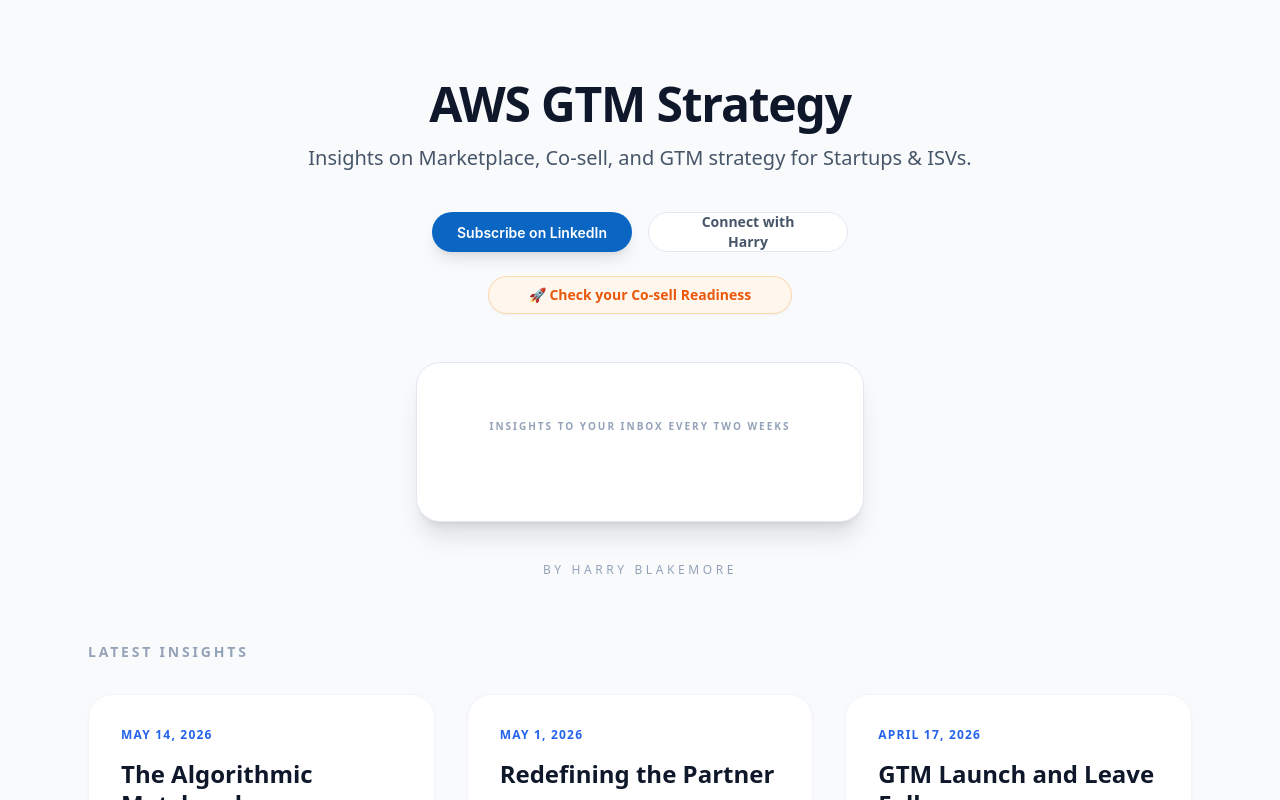
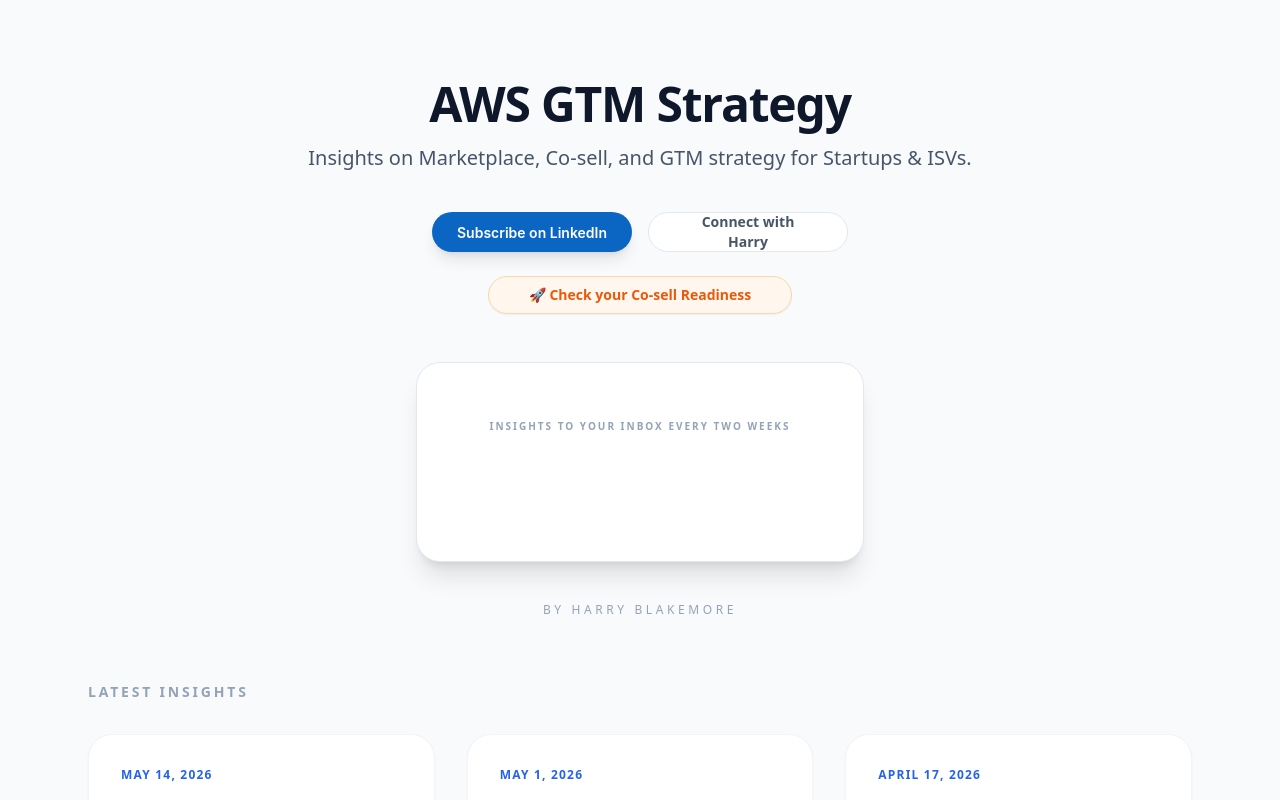
Before and after one commit to hblakemore47-blip/awscosellnewsletter, a Next.js app: page / in a window 1280 px wide. Shown: the top 800 px of the page. Built offline with nearby package versions, Linux system fonts and the light colour scheme.

Commit message:
Update layout.js

```diff
--- a/app/layout.js
+++ b/app/layout.js
@@ -11,12 +11,6 @@ export default function RootLayout({ children }) {
   return (
     <html lang="en">
       <body className="bg-slate-50 text-slate-900 font-sans">
-        {/* This loads the Beehiiv engine correctly for Next.js */}
-        <Script
-          src="https://subscribe-forms.beehiiv.com/v3/loader.js"
-          strategy="afterInteractive"
-        />
-
         <header className="max-w-6xl mx-auto px-6 pt-20 pb-16 text-center">
           <h1 className="text-5xl font-extrabold tracking-tight mb-4 text-slate-900">AWS GTM Strategy</h1>
           <p className="text-xl text-slate-600 max-w-2xl mx-auto mb-10 font-light">
@@ -38,14 +32,24 @@ export default function RootLayout({ children }) {
             </a>
           </div>
 
-          {/* BEEHIIV LOADER SECTION */}
-          <div className="mt-12 max-w-md mx-auto bg-white rounded-3xl border border-slate-200 shadow-xl p-8 min-h-[160px]">
+          {/* THE FORM CONTAINER */}
+          <div className="mt-12 max-w-md mx-auto bg-white rounded-3xl border border-slate-200 shadow-xl p-8 min-h-[200px]">
             <div
               className="beehiiv-embed"
               data-beehiiv-form="d69decc8-4dc9-490a-aaf5-7c1cb3c98a14"
             >
-              {/* The script will find this div and inject the form here */}
+              {/* The form will be injected here */}
             </div>
+
+            {/* This Script tag handles the "Invisibility" problem */}
+            <Script
+              src="https://subscribe-forms.beehiiv.com/v3/loader.js"
+              strategy="lazyOnload"
+              onLoad={() => {
+                console.log("Beehiiv script loaded successfully");
+              }}
+            />
+
             <p className="text-[10px] text-slate-400 mt-6 uppercase tracking-[0.2em] font-bold">
               Insights to your inbox every two weeks
             </p>
```
